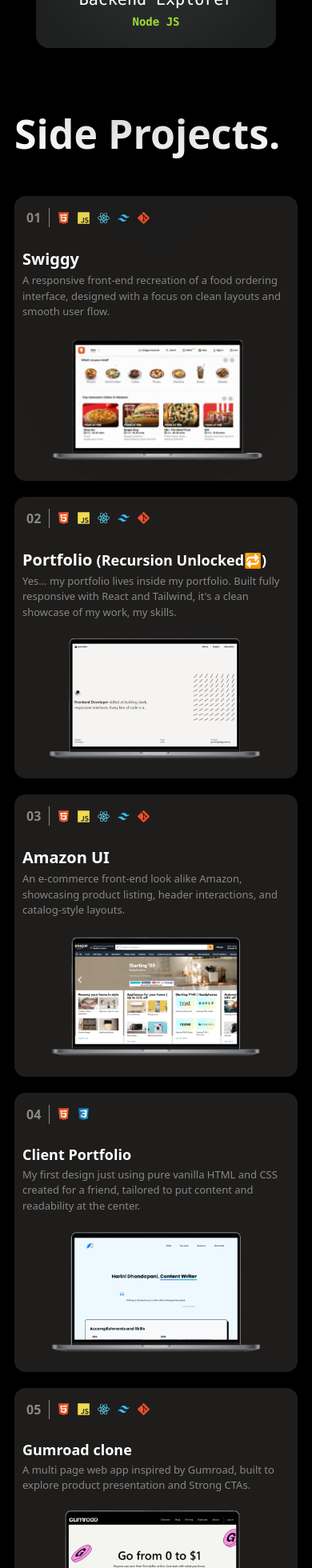
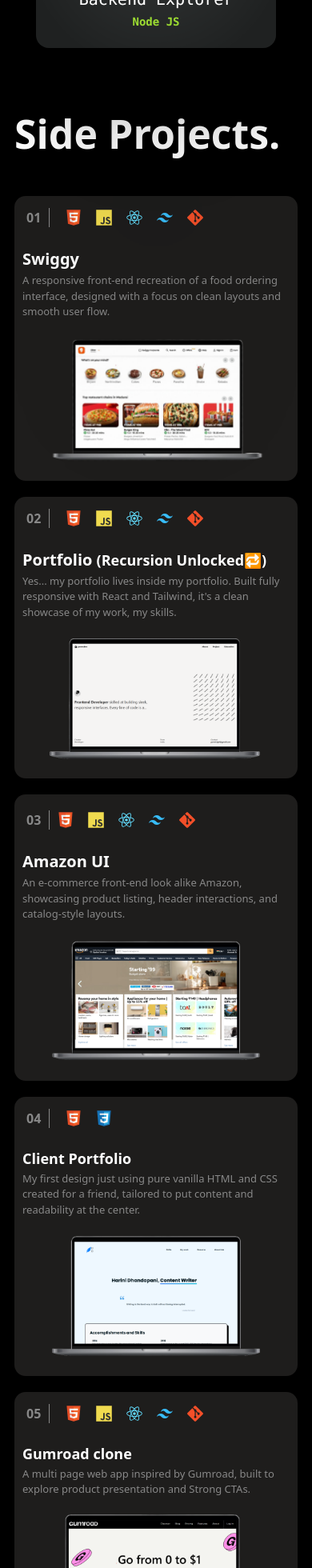
Before and after one commit to PonVicky/Portfolio, a React (Vite) app: page / in a window 390 px wide. Shown: the part 1975-3935 px from the top of the page at 80% size. Built offline with nearby package versions, Linux system fonts and the light colour scheme.

Commit message:
"changing logo size for mobile screen on side projects tab"

```diff
--- a/src/components/About.jsx
+++ b/src/components/About.jsx
@@ -108,31 +108,31 @@
           >
             <section className="flex justify-between text-[16px] md:text-[22px] p-[5px] pt-[15px] md:p-[15px]">
               <div className="flex items-center ">
-                <p className=" font-[600] pr-[10px] md:pr-[20px]  border-r border-[#888] mr-[10px] md:mr-[50px]">
+                <p className=" font-[600] pr-[10px] md:pr-[20px]  border-r border-[#888] mr-[20px] md:mr-[50px]">
                   01{" "}
                 </p>
                 <img
                   src={html}
                   alt="nothing"
-                  className="w-[15px] md:w-[30px] mr-[10px] md:mr-[35px]
+                  className="w-[20px] md:w-[30px] mr-[18px] md:mr-[35px]
                  "
                 />
                 <img
                   src={javascript}
                   alt="nothing"
-                  className="w-[15px] md:w-[30px] mr-[10px] md:mr-[35px]"
+                  className="w-[20px] md:w-[30px] mr-[18px] md:mr-[35px]"
                 />
                 <img
                   src={react}
                   alt="nothing"
-                  className="w-[15px] md:w-[30px] mr-[10px] md:mr-[35px]"
+                  className="w-[20px] md:w-[30px] mr-[18px] md:mr-[35px]"
                 />
                 <img
                   src={tailwind}
                   alt="nothing"
-                  className="w-[15px] md:w-[30px] mr-[10px] md:mr-[35px]"
+                  className="w-[20px] md:w-[30px] mr-[18px] md:mr-[35px]"
                 />
-                <img src={git} alt="nothing" className="w-[15px] md:w-[30px]" />
+                <img src={git} alt="nothing" className="w-[20px] md:w-[30px]" />
               </div>
               <p className="hidden  bg-[#0e2d1d] text-[9px] md:text-[14px] md:flex items-center px-[10px] md:px-[20px] md:py-[2px] rounded-2xl text-[#16a34a] font-mono font-bold hover:text-[#45b56e] hover:bg-[#1f382c]">
                 Responsive
@@ -179,31 +179,31 @@
           >
             <section className="flex justify-between text-[16px] md:text-[22px] p-[5px] pt-[15px] md:p-[15px]">
               <div className="flex items-center ">
-                <p className=" font-[600] pr-[10px] md:pr-[20px]  border-r border-[#888] mr-[10px] md:mr-[50px]">
+                <p className=" font-[600] pr-[10px] md:pr-[20px]  border-r border-[#888] mr-[20px] md:mr-[50px]">
                   02{" "}
                 </p>
                 <img
                   src={html}
                   alt="nothing"
-                  className="w-[15px] md:w-[30px] mr-[10px] md:mr-[35px]
+                  className="w-[20px] md:w-[30px] mr-[18px] md:mr-[35px]
                  "
                 />
                 <img
                   src={javascript}
                   alt="nothing"
-                  className="w-[15px] md:w-[30px] mr-[10px] md:mr-[35px]"
+                  className="w-[20px] md:w-[30px] mr-[18px] md:mr-[35px]"
                 />
                 <img
                   src={react}
                   alt="nothing"
-                  className="w-[15px] md:w-[30px] mr-[10px] md:mr-[35px]"
+                  className="w-[20px] md:w-[30px] mr-[18px] md:mr-[35px]"
                 />
                 <img
                   src={tailwind}
                   alt="nothing"
-                  className="w-[15px] md:w-[30px] mr-[10px] md:mr-[35px]"
+                  className="w-[20px] md:w-[30px] mr-[18px] md:mr-[35px]"
                 />
-                <img src={git} alt="nothing" className="w-[15px] md:w-[30px]" />
+                <img src={git} alt="nothing" className="w-[20px] md:w-[30px]" />
               </div>
               <p className="hidden  bg-[#0e2d1d] text-[9px] md:text-[14px] md:flex items-center px-[10px] md:px-[20px] md:py-[2px] rounded-2xl text-[#16a34a] font-mono font-bold hover:text-[#45b56e] hover:bg-[#1f382c]">
                 Responsive
@@ -243,7 +243,7 @@
           "
             onClick={openAmazon}
           >
-            <section className="flex justify-between text-[16px] md:text-[22px] p-[5px] pt-[15px] md:p-[15px]">
+            <section className="flex justify-between text-[16px] md:text-[22px] p-[5px] pt-[20px] md:p-[15px]">
               <div className="flex items-center ">
                 <p className=" font-[600] pr-[10px] md:pr-[20px]  border-r border-[#888] mr-[10px] md:mr-[50px]">
                   03{" "}
@@ -251,25 +251,25 @@
                 <img
                   src={html}
                   alt="nothing"
-                  className="w-[15px] md:w-[30px] mr-[10px] md:mr-[35px]
+                  className="w-[20px] md:w-[30px] mr-[18px] md:mr-[35px]
                  "
                 />
                 <img
                   src={javascript}
                   alt="nothing"
-                  className="w-[15px] md:w-[30px] mr-[10px] md:mr-[35px]"
+                  className="w-[20px] md:w-[30px] mr-[18px] md:mr-[35px]"
                 />
                 <img
                   src={react}
                   alt="nothing"
-                  className="w-[15px] md:w-[30px] mr-[10px] md:mr-[35px]"
+                  className="w-[20px] md:w-[30px] mr-[18px] md:mr-[35px]"
                 />
                 <img
                   src={tailwind}
                   alt="nothing"
-                  className="w-[15px] md:w-[30px] mr-[10px] md:mr-[35px]"
+                  className="w-[20px] md:w-[30px] mr-[18px] md:mr-[35px]"
                 />
-                <img src={git} alt="nothing" className="w-[15px] md:w-[30px]" />
+                <img src={git} alt="nothing" className="w-[20px] md:w-[30px]" />
               </div>
               {/* <p className="hidden  bg-[#0e2d1d] text-[9px] md:text-[14px] md:flex items-center px-[10px] md:px-[20px] md:py-[2px] rounded-2xl text-[#16a34a] font-mono font-bold hover:text-[#45b56e] hover:bg-[#1f382c]">
                 Responsive
@@ -315,19 +315,19 @@
           >
             <section className="flex justify-between text-[16px] md:text-[22px] p-[5px] pt-[15px] md:p-[15px]">
               <div className="flex items-center ">
-                <p className=" font-[600] pr-[10px] md:pr-[20px]  border-r border-[#888] mr-[10px] md:mr-[50px]">
+                <p className=" font-[600] pr-[10px] md:pr-[20px]  border-r border-[#888] mr-[20px] md:mr-[50px]">
                   04{" "}
                 </p>
                 <img
                   src={html}
                   alt="nothing"
-                  className="w-[15px] md:w-[30px] mr-[10px] md:mr-[35px]
+                  className="w-[20px] md:w-[30px] mr-[18px] md:mr-[35px]
                  "
                 />
                 <img
                   src={css}
                   alt="nothing"
-                  className="w-[15px] md:w-[30px] mr-[10px] md:mr-[35px]"
+                  className="w-[20px] md:w-[30px] mr-[18px] md:mr-[35px]"
                 />
               </div>
               {/* <p className="hidden  bg-[#0e2d1d] text-[9px] md:text-[14px] md:flex  items-center px-[10px] md:px-[20px] md:py-[2px] rounded-2xl text-[#16a34a] font-mono font-bold hover:text-[#45b56e] hover:bg-[#1f382c]">
@@ -374,32 +374,32 @@
           >
             <section className="flex justify-between text-[16px] md:text-[22px] p-[5px] pt-[15px] md:p-[15px]">
               <div className="flex items-center ">
-                <p className=" font-[600] pr-[10px] md:pr-[20px]  border-r border-[#888] mr-[10px] md:mr-[50px]">
+                <p className=" font-[600] pr-[10px] md:pr-[20px]  border-r border-[#888] mr-[20px] md:mr-[50px]">
                   05{" "}
                 </p>
                 <img
                   src={html}
                   alt="nothing"
-                  className="w-[15px] md:w-[30px] mr-[10px] md:mr-[35px]
+                  className="w-[20px] md:w-[30px] mr-[18px] md:mr-[35px]
                  "
                 />
                 <img
                   src={javascript}
                   alt="nothing"
-                  className="w-[15px] md:w-[30px] mr-[10px] md:mr-[35px]"
+                  className="w-[20px] md:w-[30px] mr-[18px] md:mr-[35px]"
                 />
                 <img
                   src={react}
                   alt="nothing"
-                  className="w-[15px] md:w-[30px] mr-[10px] md:mr-[35px]"
+                  className="w-[20px] md:w-[30px] mr-[18px] md:mr-[35px]"
                 />
                 <img
                   src={tailwind}
                   alt="nothing"
-                  className="w-[15px] md:w-[30px] mr-[10px] md:mr-[35px]"
+                  className="w-[20px] md:w-[30px] mr-[18px] md:mr-[35px]"
                 />
 
-                <img src={git} alt="nothing" className="w-[15px] md:w-[30px]" />
+                <img src={git} alt="nothing" className="w-[20px] md:w-[30px]" />
               </div>
               {/* <p className="hidden  bg-[#0e2d1d] text-[9px] md:text-[14px] md:flex  items-center px-[10px] md:px-[20px] md:py-[2px] rounded-2xl text-[#16a34a] font-mono font-bold hover:text-[#45b56e] hover:bg-[#1f382c]">
                 Responsive
@@ -444,27 +444,27 @@
           >
             <section className="flex justify-between text-[16px] md:text-[22px] p-[5px] pt-[15px] md:p-[15px]">
               <div className="flex items-center ">
-                <p className=" font-[600] pr-[10px] md:pr-[20px]  border-r border-[#888] mr-[10px] md:mr-[50px]">
+                <p className=" font-[600] pr-[10px] md:pr-[20px]  border-r border-[#888] mr-[20px] md:mr-[50px]">
                   06{" "}
                 </p>
                 <img
                   src={html}
                   alt="nothing"
-                  className="w-[15px] md:w-[30px] mr-[10px] md:mr-[35px]
+                  className="w-[20px] md:w-[30px] mr-[18px] md:mr-[35px]
                  "
                 />
                 <img
                   src={css}
                   alt="nothing"
-                  className="w-[15px] md:w-[30px] mr-[10px] md:mr-[35px]"
+                  className="w-[20px] md:w-[30px] mr-[18px] md:mr-[35px]"
                 />
                 <img
                   src={javascript}
                   alt="nothing"
-                  className="w-[15px] md:w-[30px] mr-[10px] md:mr-[35px]"
+                  className="w-[20px] md:w-[30px] mr-[18px] md:mr-[35px]"
                 />
 
-                <img src={git} alt="nothing" className="w-[15px] md:w-[30px]" />
+                <img src={git} alt="nothing" className="w-[20px] md:w-[30px]" />
               </div>
               <p className="hidden  bg-[#0e2d1d] text-[9px] md:text-[14px] md:flex  items-center px-[10px] md:px-[20px] md:py-[2px] rounded-2xl text-[#16a34a] font-mono font-bold hover:text-[#45b56e] hover:bg-[#1f382c]">
                 Responsive
```
